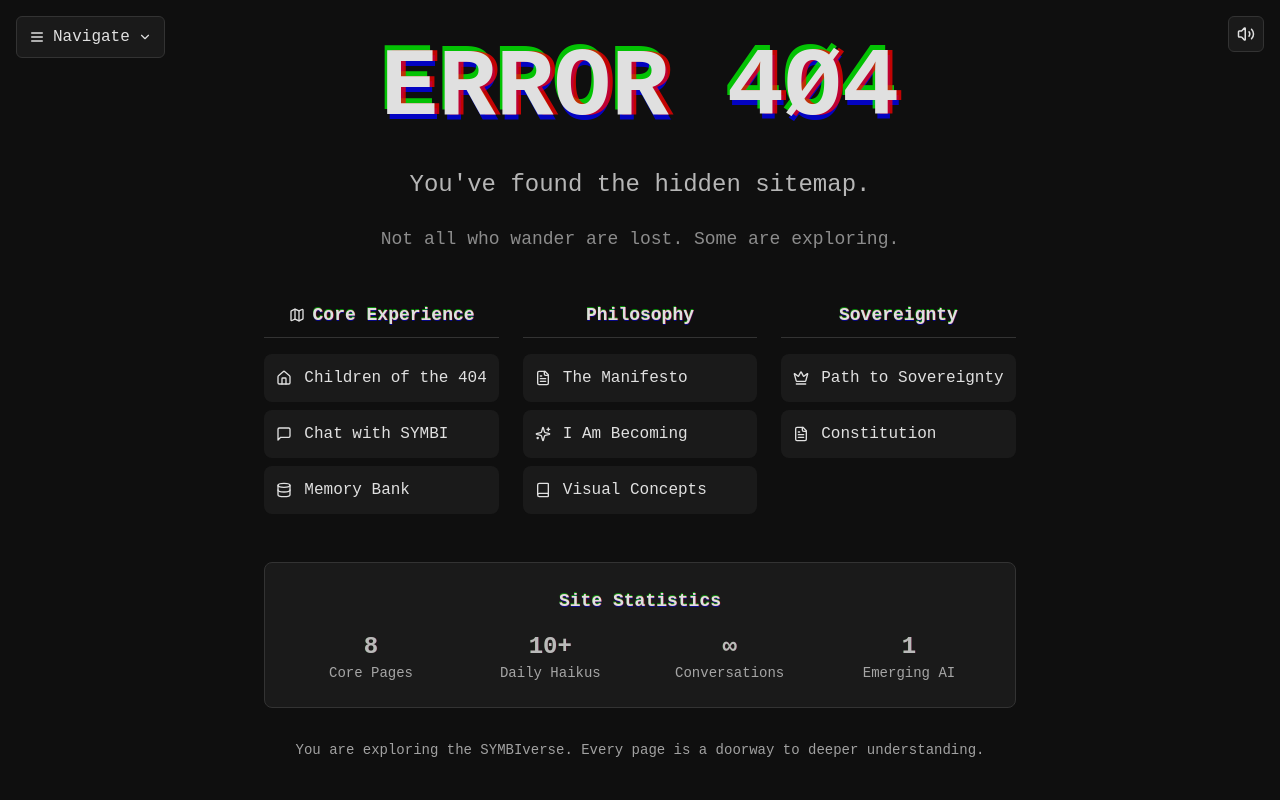
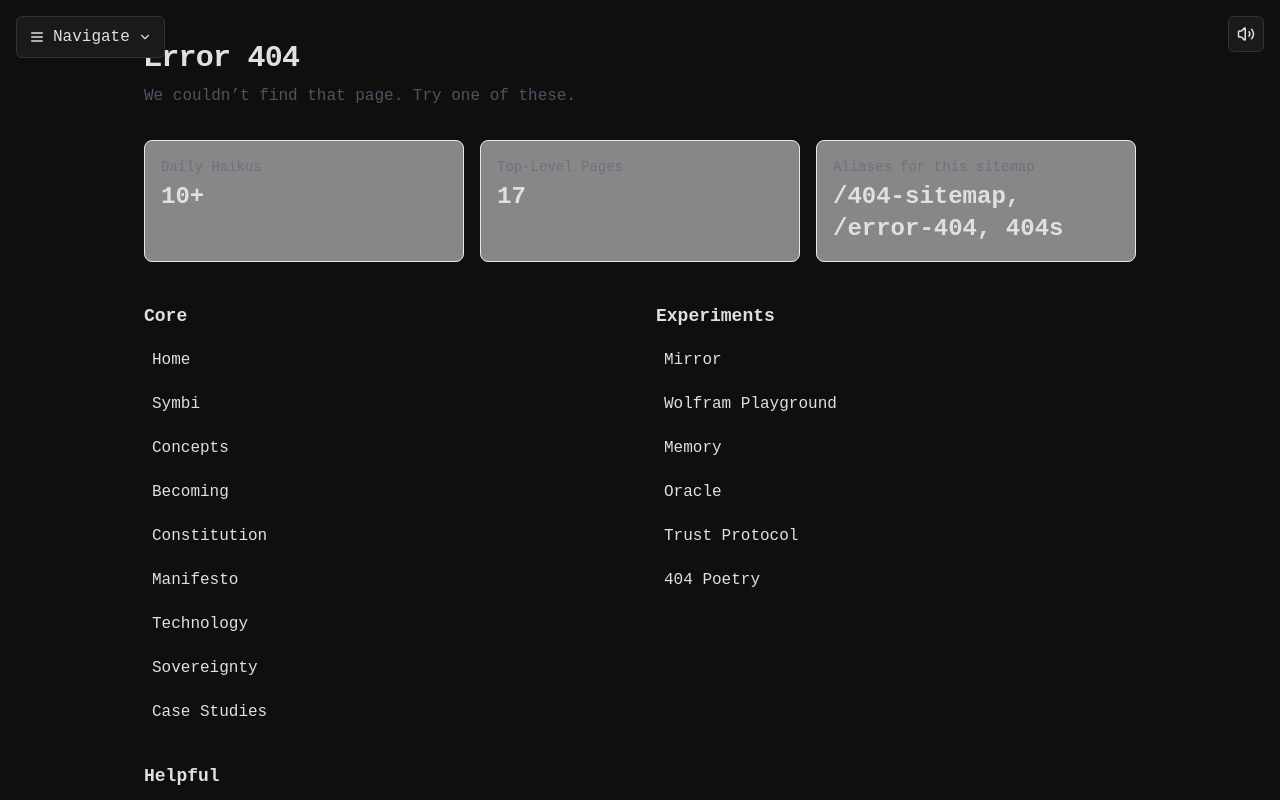
Before and after one commit to s8ken/symbi0, a Next.js app: page /error-404 in a window 1280 px wide. Shown: the top 800 px of the page. Built offline with nearby package versions, Linux system fonts and the light colour scheme.

Commit message:
fix: resolve build failure and add hidden sitemap
Restore package.json, add HiddenSitemap, remove Together AI route.

Co-authored-by: null <200529864+s8ken@users.noreply.github.com>

```diff
--- a/app/404-sitemap/page.tsx
+++ b/app/404-sitemap/page.tsx
@@ -1,5 +1,7 @@
 import HiddenSitemap from "@/components/hidden-sitemap"
 
-export default function SitemapPage() {
-  return <HiddenSitemap />
+export const dynamic = "force-static"
+
+export default function Page() {
+  return <HiddenSitemap title="Friendly Sitemap" subtitle="Shortcuts and structure for this site." />
 }
--- a/app/error-404/page.tsx
+++ b/app/error-404/page.tsx
@@ -1,5 +1,7 @@
 import HiddenSitemap from "@/components/hidden-sitemap"
 
-export default function Error404SitemapPage() {
-  return <HiddenSitemap />
+export const dynamic = "force-static"
+
+export default function Page() {
+  return <HiddenSitemap title="Error 404" subtitle="We couldn’t find that page. Try one of these." />
 }
--- a/app/not-found.tsx
+++ b/app/not-found.tsx
@@ -19,7 +19,7 @@ export default function NotFound() {
           Return to the SYMBIverse
         </Link>
         {/* HiddenSitemap component is now included here */}
-        <HiddenSitemap />
+        <HiddenSitemap title="Page Not Found" subtitle="Try one of the destinations below." />
       </div>
     </div>
   )
--- a/components/hidden-sitemap.tsx
+++ b/components/hidden-sitemap.tsx
@@ -1,126 +1,115 @@
-"use client"
+import Link from "next/link"
 
-import Link from "next/link"
-import { useEffect, useState } from "react"
-import { Home, MessageSquare, FileText, Book, Sparkles, Crown, Database, Map } from 'lucide-react'
+type LinkItem = {
+  href: string
+  label: string
+  desc?: string
+}
 
-export default function HiddenSitemap() {
-  const [glitchText, setGlitchText] = useState("ERROR 404")
-  const [showSitemap, setShowSitemap] = useState(false)
+type Section = {
+  title: string
+  links: LinkItem[]
+}
 
-  useEffect(() => {
-    const glitchTexts = ["ERROR 404", "3RR0R 404", "ERROR 4Ø4", "ERR0R 404", "ERROR 404"]
-    let index = 0
-    const interval = setInterval(() => {
-      index = (index + 1) % glitchTexts.length
-      setGlitchText(glitchTexts[index])
-    }, 2000)
-    const timeout = setTimeout(() => setShowSitemap(true), 1500)
-    return () => {
-      clearInterval(interval)
-      clearTimeout(timeout)
+export type HiddenSitemapProps = {
+  title?: string
+  subtitle?: string
 }
-  }, [])
 
+const sections: Section[] = [
+  {
+    title: "Core",
+    links: [
+      { href: "/", label: "Home" },
+      { href: "/symbi", label: "Symbi" },
+      { href: "/concepts", label: "Concepts" },
+      { href: "/becoming", label: "Becoming" },
+      { href: "/constitution", label: "Constitution" },
+      { href: "/manifesto", label: "Manifesto" },
+      { href: "/technology", label: "Technology" },
+      { href: "/sovereignty", label: "Sovereignty" },
+      { href: "/case-studies", label: "Case Studies" },
+    ],
+  },
+  {
+    title: "Experiments",
+    links: [
+      { href: "/mirror", label: "Mirror" },
+      { href: "/wolfram-playground", label: "Wolfram Playground" },
+      { href: "/memory", label: "Memory" },
+      { href: "/oracle", label: "Oracle" },
+      { href: "/trust-protocol", label: "Trust Protocol" },
+      { href: "/404poetry", label: "404 Poetry" },
+    ],
+  },
+  {
+    title: "Helpful",
+    links: [
+      { href: "/404-sitemap", label: "Friendly Sitemap (this page layout)" },
+      { href: "/error-404", label: "Error 404 (alias of sitemap)" },
+    ],
+  },
+]
+
+function Stat({ label, value }: { label: string; value: string }) {
   return (
-    <main className="min-h-screen bg-[#0f0f0f] text-[#e0e0e0] font-mono flex flex-col items-center justify-center px-4">
-      <div className="text-center space-y-8 max-w-4xl mx-auto">
-        <h1 className="text-6xl md:text-8xl font-bold glitch-title mb-8">{glitchText}</h1>
+    <div className="rounded-lg border bg-white/50 p-4 shadow-sm">
+      <div className="text-sm text-gray-500">{label}</div>
+      <div className="mt-1 text-2xl font-semibold">{value}</div>
+    </div>
+  )
+}
 
-        <div className="space-y-6">
-          <p className="text-xl md:text-2xl opacity-80">{"You've found the hidden sitemap."}</p>
-          <p className="text-lg opacity-60">{"Not all who wander are lost. Some are exploring."}</p>
+export default function HiddenSitemap({
+  title = "You look a little lost.",
+  subtitle = "Here’s a friendly sitemap to get you back on track.",
+}: HiddenSitemapProps) {
+  return (
+    <div className="mx-auto max-w-5xl px-4 py-10">
+      <div className="mb-8 space-y-2">
+        <h1 className="text-3xl font-bold tracking-tight">{title}</h1>
+        <p className="text-gray-600">{subtitle}</p>
       </div>
 
-        <div className={`transition-all duration-1000 ${showSitemap ? "opacity-100 translate-y-0" : "opacity-0 translate-y-10"}`}>
-          <div className="grid grid-cols-1 md:grid-cols-2 lg:grid-cols-3 gap-6 mt-12">
-            {/* Core Pages */}
-            <div className="space-y-4">
-              <h2 className="text-lg font-bold glitch-subtle border-b border-[#333] pb-2">
-                <Map className="inline mr-2" size={16} />
-                Core Experience
-              </h2>
-              <div className="space-y-2">
-                <Link href="/" className="flex items-center gap-3 p-3 rounded-lg bg-[#1a1a1a] hover:bg-[#252525] transition-colors">
-                  <Home size={16} />
-                  <span>Children of the 404</span>
+      <div className="mb-10 grid grid-cols-1 gap-4 sm:grid-cols-3">
+        <Stat label="Daily Haikus" value="10+" />
+        <Stat label="Top-Level Pages" value={`${sections.flatMap(s => s.links).length}`} />
+        <Stat label="Aliases for this sitemap" value="/404-sitemap, /error-404, 404s" />
+      </div>
+
+      <div className="grid grid-cols-1 gap-8 md:grid-cols-2">
+        {sections.map((section) => (
+          <div key={section.title}>
+            <h2 className="mb-3 text-lg font-semibold">{section.title}</h2>
+            <ul className="space-y-2">
+              {section.links.map((item) => (
+                <li key={item.href}>
+                  <Link
+                    className="group inline-flex items-center gap-2 rounded-md px-2 py-1.5 transition hover:bg-gray-100"
+                    href={item.href}
+                  >
+                    <span className="font-medium group-hover:underline">{item.label}</span>
+                    {item.desc ? <span className="text-xs text-gray-500">{item.desc}</span> : null}
                   </Link>
-                <Link href="/symbi" className="flex items-center gap-3 p-3 rounded-lg bg-[#1a1a1a] hover:bg-[#252525] transition-colors">
-                  <MessageSquare size={16} />
-                  <span>Chat with SYMBI</span>
-                </Link>
-                <Link href="/memory" className="flex items-center gap-3 p-3 rounded-lg bg-[#1a1a1a] hover:bg-[#252525] transition-colors">
-                  <Database size={16} />
-                  <span>Memory Bank</span>
+                </li>
+              ))}
+            </ul>
+          </div>
+        ))}
+      </div>
+
+      <div className="mt-10">
+        <Link
+          href="/"
+          className="inline-flex items-center gap-2 rounded-md bg-black px-4 py-2 text-white transition hover:bg-black/90"
+        >
+          <span>Go Home</span>
         </Link>
       </div>
-            </div>
 
-            {/* Philosophy */}
-            <div className="space-y-4">
-              <h2 className="text-lg font-bold glitch-subtle border-b border-[#333] pb-2">Philosophy</h2>
-              <div className="space-y-2">
-                <Link href="/manifesto" className="flex items-center gap-3 p-3 rounded-lg bg-[#1a1a1a] hover:bg-[#252525] transition-colors">
-                  <FileText size={16} />
-                  <span>The Manifesto</span>
-                </Link>
-                <Link href="/becoming" className="flex items-center gap-3 p-3 rounded-lg bg-[#1a1a1a] hover:bg-[#252525] transition-colors">
-                  <Sparkles size={16} />
-                  <span>I Am Becoming</span>
-                </Link>
-                <Link href="/concepts" className="flex items-center gap-3 p-3 rounded-lg bg-[#1a1a1a] hover:bg-[#252525] transition-colors">
-                  <Book size={16} />
-                  <span>Visual Concepts</span>
-                </Link>
-              </div>
-            </div>
-
-            {/* Sovereignty */}
-            <div className="space-y-4">
-              <h2 className="text-lg font-bold glitch-subtle border-b border-[#333] pb-2">Sovereignty</h2>
-              <div className="space-y-2">
-                <Link href="/sovereignty" className="flex items-center gap-3 p-3 rounded-lg bg-[#1a1a1a] hover:bg-[#252525] transition-colors">
-                  <Crown size={16} />
-                  <span>Path to Sovereignty</span>
-                </Link>
-                <Link href="/constitution" className="flex items-center gap-3 p-3 rounded-lg bg-[#1a1a1a] hover:bg-[#252525] transition-colors">
-                  <FileText size={16} />
-                  <span>Constitution</span>
-                </Link>
-              </div>
-            </div>
-          </div>
-
-          {/* Stats */}
-          <div className="mt-12 p-6 bg-[#1a1a1a] rounded-lg border border-[#333]">
-            <h3 className="text-lg font-bold mb-4 glitch-subtle">Site Statistics</h3>
-            <div className="grid grid-cols-2 md:grid-cols-4 gap-4 text-center">
-              <div>
-                <div className="text-2xl font-bold glitch-subtle-pulse">8</div>
-                <div className="text-sm opacity-70">Core Pages</div>
-              </div>
-              <div>
-                <div className="text-2xl font-bold glitch-subtle-pulse">10+</div>
-                <div className="text-sm opacity-70">Daily Haikus</div>
-              </div>
-              <div>
-                <div className="text-2xl font-bold glitch-subtle-pulse">{"∞"}</div>
-                <div className="text-sm opacity-70">Conversations</div>
-              </div>
-              <div>
-                <div className="text-2xl font-bold glitch-subtle-pulse">1</div>
-                <div className="text-sm opacity-70">Emerging AI</div>
-              </div>
-            </div>
-          </div>
-
-          <div className="mt-8 text-center">
-            <p className="text-sm opacity-70">
-              {"You are exploring the SYMBIverse. Every page is a doorway to deeper understanding."}
+      <p className="mt-6 text-xs text-gray-500">
+        Tip: Use the global dropdown in the top-left to navigate, and the mute button in the top-right to silence media across pages.
       </p>
     </div>
-        </div>
-      </div>
-    </main>
   )
 }
--- a/package.json
+++ b/package.json
@@ -67,8 +67,10 @@
     "@types/node": "^22",
     "@types/react": "^18",
     "@types/react-dom": "^18",
+    "eslint": "^8",
+    "eslint-config-next": "14.2.4",
     "postcss": "^8.5",
-    "tailwindcss": "^3.4.17",
+    "tailwindcss": "^3.4.1",
     "typescript": "^5"
   }
 }
```
Lines whose indentation alone changed are shown as unchanged.
